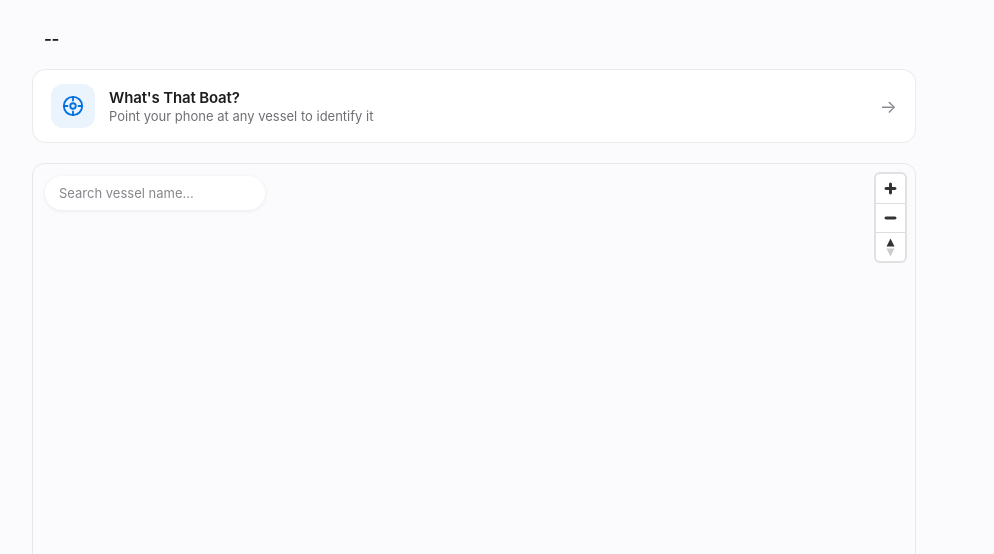
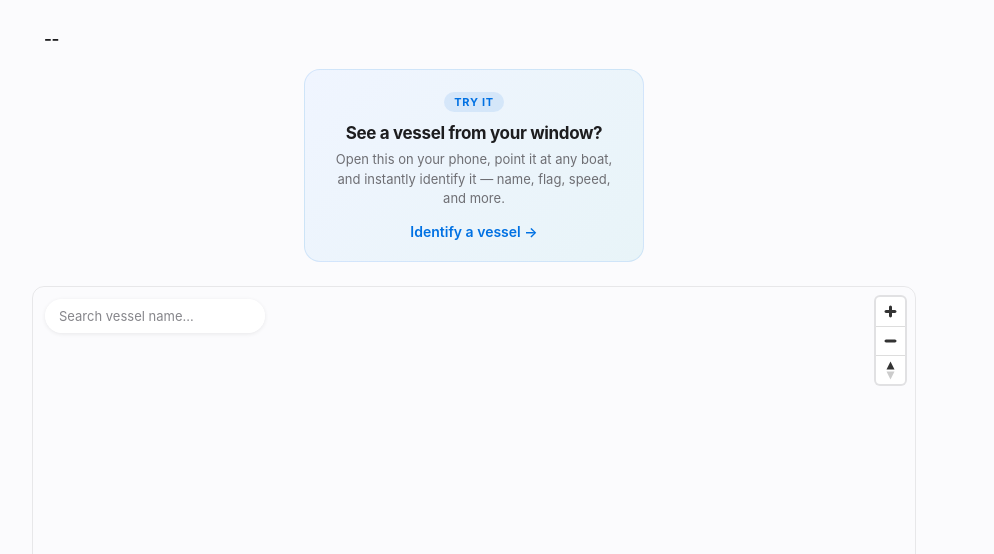
Before and after one commit to clubbah/quynhon-boat-app, a website with bundled scripts: page public/index.html in a window 1280 px wide. Shown: the part 246-800 px from the top of the page, without its empty margins (166-1160 px from the left). Built offline with nearby package versions, Linux system fonts and the light colour scheme; no server answers; files whose address does not match are found by name.

Commit message:
redesign: spot feature card with clearer copy and visual distinction
- Centered compact card with soft blue gradient background
- 'Try it' badge at top to draw attention
- Better copy: 'See a vessel from your window?' + detailed explanation
- Clear 'Identify a vessel →' call to action
- Visually distinct from the map below
- All 5 languages updated with new copy

Co-Authored-By: claude-flow <ruv@ruv.net>

```diff
--- a/public/css/style.css
+++ b/public/css/style.css
@@ -235,66 +235,65 @@ body {
   flex-shrink: 0;
 }
 
-/* ─── Spot CTA ─── */
-.spot-cta {
-  display: flex;
-  align-items: center;
-  gap: 14px;
-  background: var(--surface-elevated);
-  border: 1px solid var(--border);
-  border-radius: 14px;
-  padding: 14px 18px;
-  margin-bottom: clamp(12px, 2vw, 20px);
+/* ─── Spot Feature ─── */
+.spot-feature {
+  display: block;
+  max-width: 340px;
+  background: linear-gradient(135deg, #f0f5ff 0%, #e8f4f8 100%);
+  border: 1px solid rgba(0, 113, 227, 0.12);
+  border-radius: 16px;
+  padding: 20px;
+  margin: 0 auto clamp(16px, 2vw, 24px);
   text-decoration: none;
   color: var(--ink);
-  transition: border-color 0.2s, transform 0.15s;
+  transition: transform 0.2s, box-shadow 0.2s;
   cursor: pointer;
+  text-align: center;
 }
-.spot-cta:hover {
-  border-color: var(--accent);
-  transform: translateY(-1px);
-}
-.spot-cta:active { transform: scale(0.99); }
-
-.spot-cta-icon {
-  display: flex;
-  align-items: center;
-  justify-content: center;
-  width: 44px;
-  height: 44px;
-  border-radius: 12px;
-  background: rgba(0, 113, 227, 0.08);
-  color: var(--accent);
-  flex-shrink: 0;
+.spot-feature:hover {
+  transform: translateY(-2px);
+  box-shadow: 0 4px 20px rgba(0, 113, 227, 0.1);
 }
 
-.spot-cta-text {
-  flex: 1;
-  min-width: 0;
+.spot-feature-badge {
+  display: inline-block;
+  font-size: 11px;
+  font-weight: 700;
+  text-transform: uppercase;
+  letter-spacing: 0.06em;
+  color: var(--accent);
+  background: rgba(0, 113, 227, 0.1);
+  padding: 3px 10px;
+  border-radius: 980px;
+  margin-bottom: 10px;
 }
 
-.spot-cta-title {
+.spot-feature-title {
   display: block;
-  font-size: 15px;
-  font-weight: 600;
-  letter-spacing: -0.01em;
+  font-size: 17px;
+  font-weight: 700;
+  letter-spacing: -0.02em;
   color: var(--ink);
+  margin-bottom: 6px;
+  line-height: 1.3;
 }
 
-.spot-cta-desc {
+.spot-feature-desc {
   display: block;
   font-size: 13px;
   color: var(--ink-tertiary);
-  margin-top: 1px;
+  line-height: 1.5;
+  margin-bottom: 12px;
 }
 
-.spot-cta-arrow {
-  font-size: 18px;
-  color: var(--ink-quaternary);
-  flex-shrink: 0;
-  transition: transform 0.2s;
+.spot-feature-link {
+  display: inline-block;
+  font-size: 14px;
+  font-weight: 600;
+  color: var(--accent);
+  transition: gap 0.2s;
 }
-.spot-cta:hover .spot-cta-arrow { transform: translateX(3px); color: var(--accent); }
+.spot-feature:hover .spot-feature-link { text-decoration: underline; }
 
 /* ─── Map ─── */
 .map-wrapper {
--- a/public/index.html
+++ b/public/index.html
@@ -47,16 +47,12 @@
       </div>
     </section>
 
-    <!-- Spot CTA -->
-    <a class="spot-cta" id="spot-cta" href="/spot?key=test123">
-      <span class="spot-cta-icon">
-        <svg width="22" height="22" viewBox="0 0 24 24" fill="none" stroke="currentColor" stroke-width="2" stroke-linecap="round" stroke-linejoin="round"><circle cx="12" cy="12" r="10"/><circle cx="12" cy="12" r="3"/><line x1="12" y1="2" x2="12" y2="6"/><line x1="12" y1="18" x2="12" y2="22"/><line x1="2" y1="12" x2="6" y2="12"/><line x1="18" y1="12" x2="22" y2="12"/></svg>
-      </span>
-      <span class="spot-cta-text">
-        <span class="spot-cta-title" data-i18n="spot_title">What's That Boat?</span>
-        <span class="spot-cta-desc" data-i18n="spot_desc">Point your phone at any vessel to identify it</span>
-      </span>
-      <span class="spot-cta-arrow">&rarr;</span>
+    <!-- Spot Feature -->
+    <a class="spot-feature" id="spot-cta" href="/spot?key=test123">
+      <span class="spot-feature-badge" data-i18n="spot_badge">Try it</span>
+      <span class="spot-feature-title" data-i18n="spot_title">See a vessel from your window?</span>
+      <span class="spot-feature-desc" data-i18n="spot_desc">Open this on your phone, point it at any boat, and instantly identify it — name, flag, speed, and more.</span>
+      <span class="spot-feature-link"><span data-i18n="spot_cta">Identify a vessel</span> &rarr;</span>
     </a>
 
     <section class="map-wrapper">
--- a/public/js/i18n.js
+++ b/public/js/i18n.js
@@ -60,8 +60,10 @@ const translations = {
     status_fishing_status: 'Fishing',
     status_sailing: 'Under Way Sailing',
     status_unknown: 'Unknown',
-    spot_title: "What's That Boat?",
-    spot_desc: 'Point your phone at any vessel to identify it',
+    spot_badge: 'Try it',
+    spot_title: 'See a vessel from your window?',
+    spot_desc: 'Open this on your phone, point it at any boat, and instantly identify it \u2014 name, flag, speed, and more.',
+    spot_cta: 'Identify a vessel',
   },
   vi: {
     app_title: 'Quy Nh\u01A1n Life',
@@ -124,8 +126,10 @@ const translations = {
     status_fishing_status: '\u0110ang \u0111\u00E1nh c\u00E1',
     status_sailing: '\u0110ang ch\u00E8o bu\u1ED3m',
     status_unknown: 'Kh\u00F4ng r\u00F5',
-    spot_title: '\u0110\u00F3 l\u00E0 t\u00E0u g\u00EC?',
-    spot_desc: 'Ch\u1EC9 \u0111i\u1EC7n tho\u1EA1i v\u00E0o t\u00E0u \u0111\u1EC3 nh\u1EADn d\u1EA1ng',
+    spot_badge: 'Th\u1EED ngay',
+    spot_title: 'Nh\u00ECn th\u1EA5y t\u00E0u t\u1EEB c\u1EEDa s\u1ED5?',
+    spot_desc: 'M\u1EDF trang n\u00E0y tr\u00EAn \u0111i\u1EC7n tho\u1EA1i, ch\u1EC9 v\u00E0o b\u1EA5t k\u1EF3 con t\u00E0u n\u00E0o v\u00E0 nh\u1EADn d\u1EA1ng ngay \u2014 t\u00EAn, c\u1EDD, t\u1ED1c \u0111\u1ED9 v\u00E0 nhi\u1EC1u h\u01A1n.',
+    spot_cta: 'Nh\u1EADn d\u1EA1ng t\u00E0u',
   },
   ko: {
     app_title: 'Quy Nhon Life',
@@ -188,8 +192,10 @@ const translations = {
     status_fishing_status: '\uC870\uC5C5 \uC911',
     status_sailing: '\uBC94\uC120 \uD56D\uD589',
     status_unknown: '\uBBF8\uC0C1',
-    spot_title: '\uC800 \uBC30\uB294 \uBB50\uC9C0?',
-    spot_desc: '\uD734\uB300\uD3F0\uC744 \uC120\uBC15\uC73C\uB85C \uAC00\uB9AC\uCF1C \uC2DD\uBCC4\uD558\uC138\uC694',
+    spot_badge: '\uCCB4\uD5D8',
+    spot_title: '\uCC3D\uBB38 \uBC16\uC5D0 \uBC30\uAC00 \uBCF4\uC774\uB098\uC694?',
+    spot_desc: '\uD734\uB300\uD3F0\uC73C\uB85C \uC120\uBC15\uC744 \uAC00\uB9AC\uCF1C \uC774\uB984, \uAD6D\uAE30, \uC18D\uB3C4 \uB4F1\uC744 \uBC14\uB85C \uD655\uC778\uD558\uC138\uC694.',
+    spot_cta: '\uC120\uBC15 \uC2DD\uBCC4',
   },
   zh: {
     app_title: 'Quy Nhon Life',
@@ -252,8 +258,10 @@ const translations = {
     status_fishing_status: '\u4F5C\u4E1A\u4E2D',
     status_sailing: '\u5E06\u8239\u822A\u884C',
     status_unknown: '\u4E0D\u660E',
-    spot_title: '\u90A3\u662F\u4EC0\u4E48\u8239?',
-    spot_desc: '\u5C06\u624B\u673A\u5BF9\u51C6\u8239\u8236\u8FDB\u884C\u8BC6\u522B',
+    spot_badge: '\u4F53\u9A8C',
+    spot_title: '\u7A97\u304B\u3089\u8239\u304C\u898B\u3048\u307E\u3059\u304B\uFF1F',
+    spot_desc: '\u30B9\u30DE\u30DB\u3092\u8239\u306B\u5411\u3051\u308B\u3060\u3051\u3067\u3001\u540D\u524D\u3001\u56FD\u65D7\u3001\u901F\u5EA6\u306A\u3069\u3092\u77AC\u6642\u306B\u8B58\u5225\u3067\u304D\u307E\u3059\u3002',
+    spot_cta: '\u8239\u8236\u3092\u8B58\u5225',
   },
   ja: {
     app_title: 'Quy Nhon Life',
@@ -316,8 +324,10 @@ const translations = {
     status_fishing_status: '\u64CD\u696D\u4E2D',
     status_sailing: '\u5E06\u8D70\u822A\u884C',
     status_unknown: '\u4E0D\u660E',
-    spot_title: '\u3042\u306E\u8239\u306F\u4F55?',
-    spot_desc: '\u30B9\u30DE\u30DB\u3092\u8239\u306B\u5411\u3051\u3066\u8B58\u5225',
+    spot_badge: '\u4F53\u9A13',
+    spot_title: '\u7A93\u304B\u3089\u8239\u304C\u898B\u3048\u307E\u3059\u304B\uFF1F',
+    spot_desc: '\u30B9\u30DE\u30DB\u3092\u8239\u306B\u5411\u3051\u308B\u3060\u3051\u3067\u3001\u540D\u524D\u3001\u56FD\u65D7\u3001\u901F\u5EA6\u306A\u3069\u3092\u77AC\u6642\u306B\u8B58\u5225\u3067\u304D\u307E\u3059\u3002',
+    spot_cta: '\u8239\u8236\u3092\u8B58\u5225',
   },
 };
 
```
